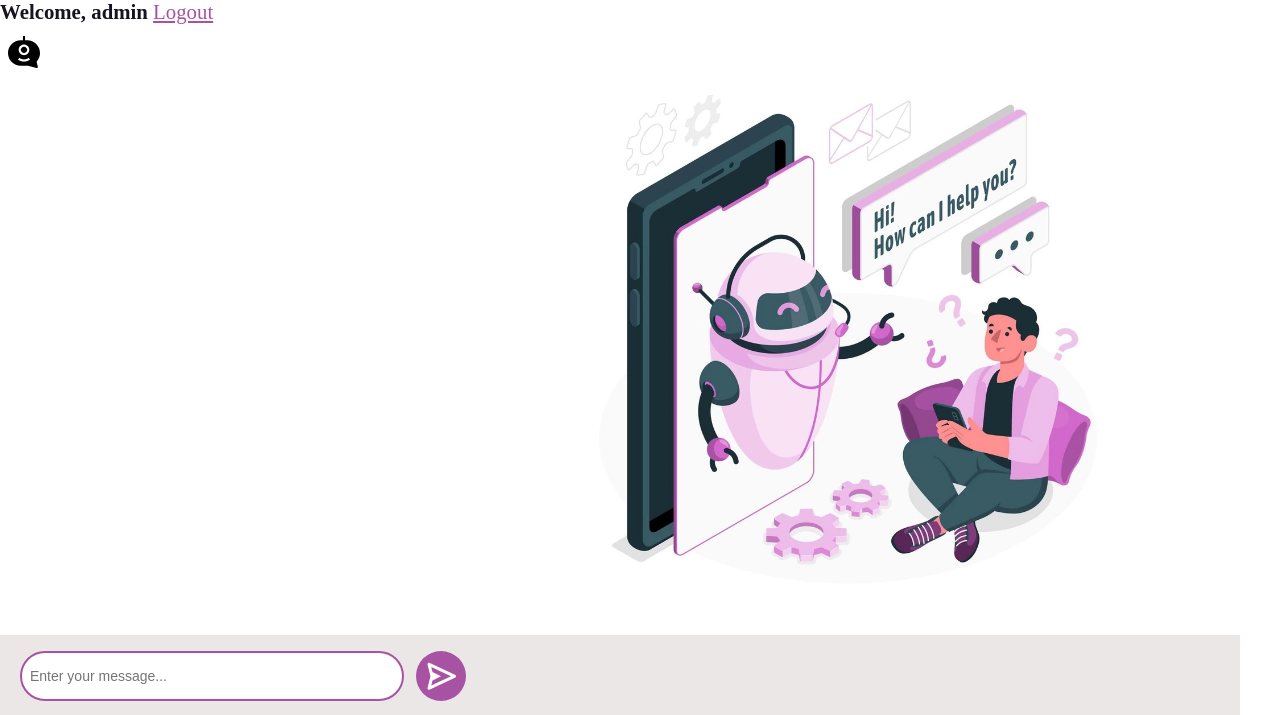
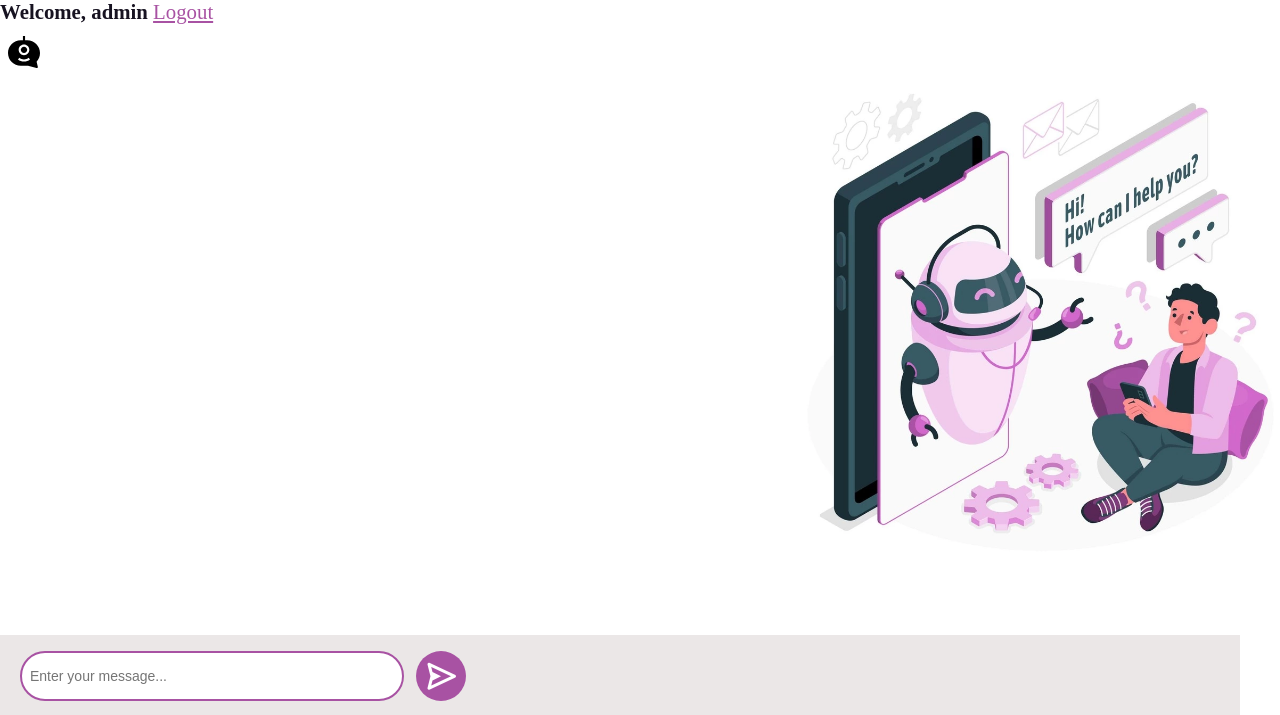
Before and after one commit to AmanSingh494/NyaySarathi, a Django app: page /vidura/ in a window 1280 px wide. Shown: the part 85-800 px from the top of the page. Run offline with Django 4.2, Linux system fonts and the light colour scheme; a user stored in the database is signed in; data that the repository does not hold is empty.

Commit message:
basic changes

```diff
--- a/static/css/vidura.css
+++ b/static/css/vidura.css
@@ -56,7 +56,7 @@ body{
 }
 
 .chat-box{
-   width: calc(40vw - 80px);
+   width: calc(60vw - 80px);
    height: 600px;
    padding:  0 40px;
    /* background-color: red; */
--- a/static/js/vidura.js
+++ b/static/js/vidura.js
@@ -118,7 +118,7 @@ messageForm.addEventListener('submit', (event) => {
             messageItem.innerHTML = `
       <div class="message-text">
           <div class="message-sender">
-            <b>AI Chatbot</b>
+            <b>Vidura AI</b>
           </div>
           <div class="message-content">
               ${response}
```
